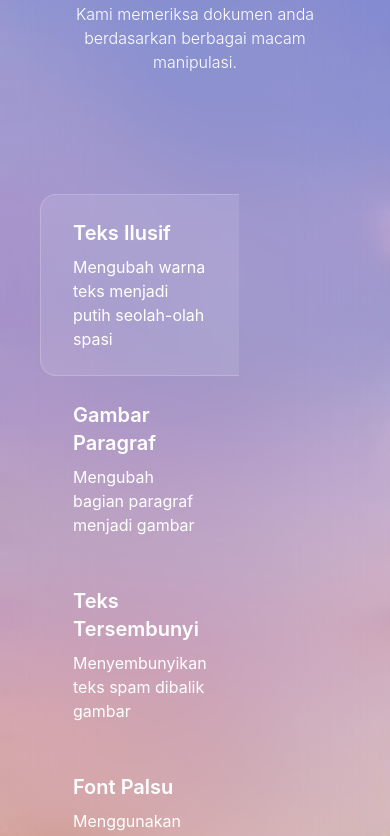
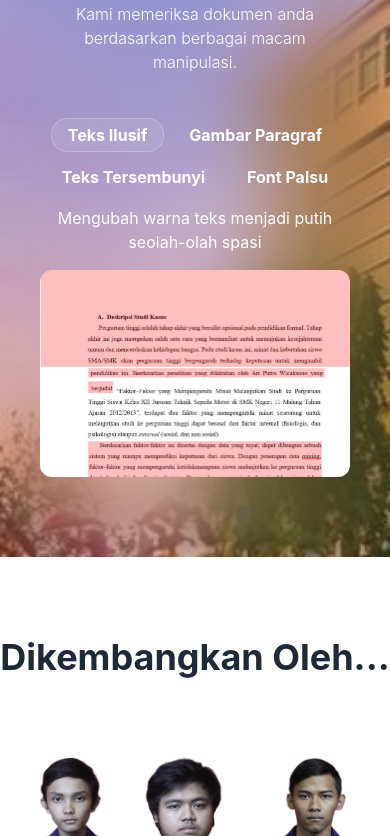
Before and after one commit to myxzlpltk/pre-plagiarism-frontend, a React (Create React App) app: page / in a window 390 px wide. Shown: the part 988-1824 px from the top of the page. Built offline with nearby package versions, Linux system fonts and the light colour scheme.

Commit message:
update UI how it works

```diff
--- a/src/features/home/components/HowItWorksSection.jsx
+++ b/src/features/home/components/HowItWorksSection.jsx
@@ -2,32 +2,45 @@ import React from "react";
 import {useDispatch, useSelector} from "react-redux";
 import {setActiveMethod} from "../../../redux/reducers/home";
 import MethodCard from "./MethodCard";
+import SimpleMethodCard from "./SimpleMethodCard";
 
 const HowItWorksSection = () => {
   const images = useSelector(state => state.home.images);
   const activeMethod = useSelector(state => state.home.activeMethod);
   const dispatch = useDispatch();
 
+  const data = [
+    {title: "Teks Ilusif", description: "Mengubah warna teks menjadi putih seolah-olah spasi"},
+    {title: "Gambar Paragraf", description: "Mengubah bagian paragraf menjadi gambar"},
+    {title: "Teks Tersembunyi", description: "Menyembunyikan teks spam dibalik gambar"},
+    {title: "Font Palsu", description: "Menggunakan font palsu untuk mengubah teks"},
+  ]
+
   return (
     <section className="bg-how-it-works bg-cover bg-no-repeat text-white" id="how-it-works">
       <div className="backdrop-blur-2xl">
         <div className="container mx-auto py-20 px-10">
           <h2 className="text-4xl font-bold text-center mb-2">Bagaimana Cara Kerjanya?</h2>
-					<h5 className="font-light text-center mb-20">
+          <h5 className="font-light text-center mb-10 lg:mb-20">
             Kami memeriksa dokumen anda berdasarkan berbagai macam manipulasi.
           </h5>
           <div className="flex flex-wrap">
-						<div className="basis-5/12 pt-10">
-							<MethodCard title="Teks Ilusif" description="Mengubah warna teks menjadi putih seolah-olah spasi"
-													active={activeMethod === 0} onClick={() => dispatch(setActiveMethod(0))} />
-							<MethodCard title="Gambar Paragraf" description="Mengubah bagian paragraf menjadi gambar"
-													active={activeMethod === 1} onClick={() => dispatch(setActiveMethod(1))} />
-							<MethodCard title="Teks Tersembunyi" description="Menyembunyikan teks spam dibalik gambar"
-													active={activeMethod === 2} onClick={() => dispatch(setActiveMethod(2))} />
-							<MethodCard title="Font Palsu" description="Menggunakan font palsu untuk mengubah teks"
-													active={activeMethod === 3} onClick={() => dispatch(setActiveMethod(3))} />
+            <div className="basis-5/12 pt-10 hidden lg:block">
+              {data.map((item, index) => (
+                <MethodCard title={item.title} description={item.description}
+                            active={activeMethod === index} onClick={() => dispatch(setActiveMethod(index))} />
+              ))}
             </div>
-						<div className="basis-7/12">
+            <div className="basis-full block lg:hidden">
+              <div className="flex flex-wrap items-center justify-center mb-2">
+                {data.map((item, index) => (
+                  <SimpleMethodCard title={item.title} active={activeMethod === index}
+                                    onClick={() => dispatch(setActiveMethod(index))} />
+                ))}
+              </div>
+              <p className="text-center mb-4">{data[activeMethod].description}</p>
+            </div>
+            <div className="basis-full lg:basis-7/12">
               <img src={images[activeMethod]} alt="Metode" className="max-w-full rounded-xl" />
             </div>
           </div>
--- /dev/null
+++ b/src/features/home/components/SimpleMethodCard.jsx
@@ -0,0 +1,29 @@
+import classNames from "classnames";
+import PropTypes from "prop-types";
+import React from "react";
+
+const MethodCard = (props) => {
+	return (
+		<div
+			onClick={props.onClick}
+			className={classNames(
+				"card cursor-pointer inline-block m-1",
+				{
+					"bg-white/10 border border-white/20": props.active,
+					"hover:bg-white/5 border border-white/0": !props.active,
+				},
+			)}>
+			<div className="card-body px-4 py-1">
+				<h3 className="text-md font-bold">{props.title}</h3>
+			</div>
+		</div>
+	);
+};
+
+MethodCard.propTypes = {
+	title: PropTypes.string.isRequired,
+	active: PropTypes.bool,
+	onClick: PropTypes.func,
+};
+
+export default MethodCard;
```
Lines whose indentation alone changed are shown as unchanged.
